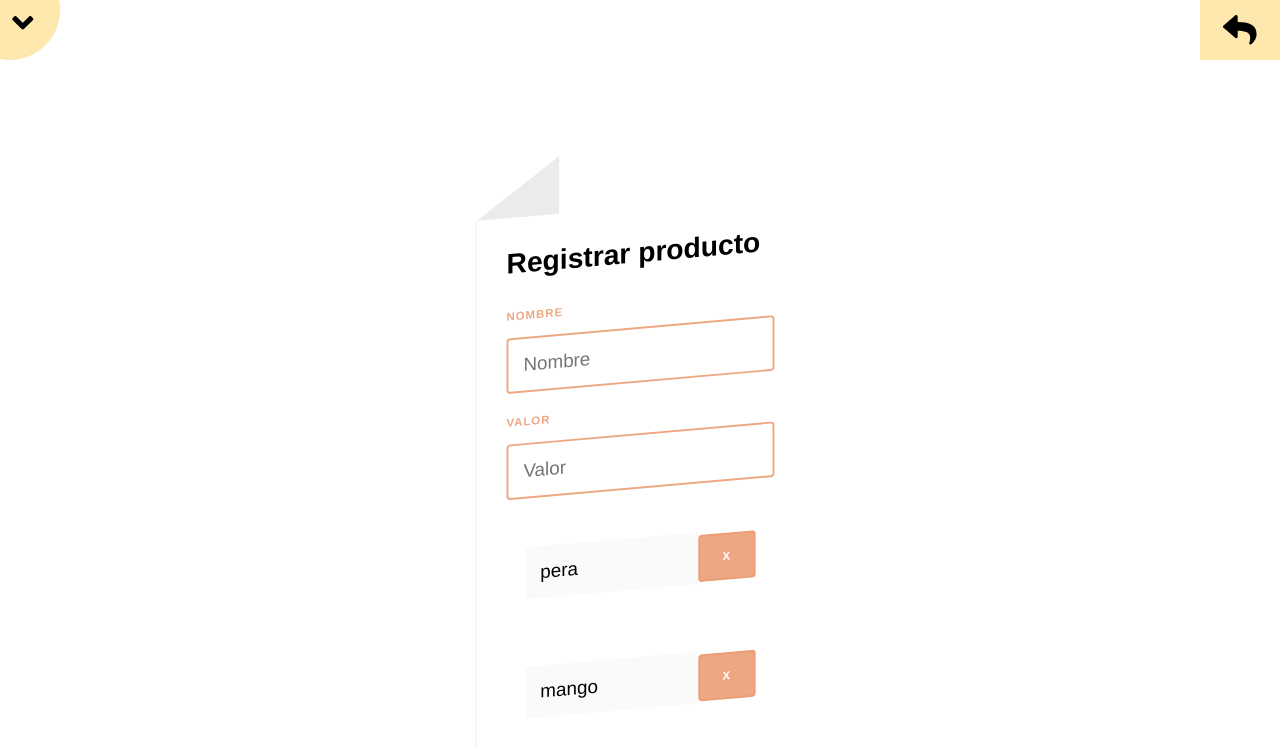
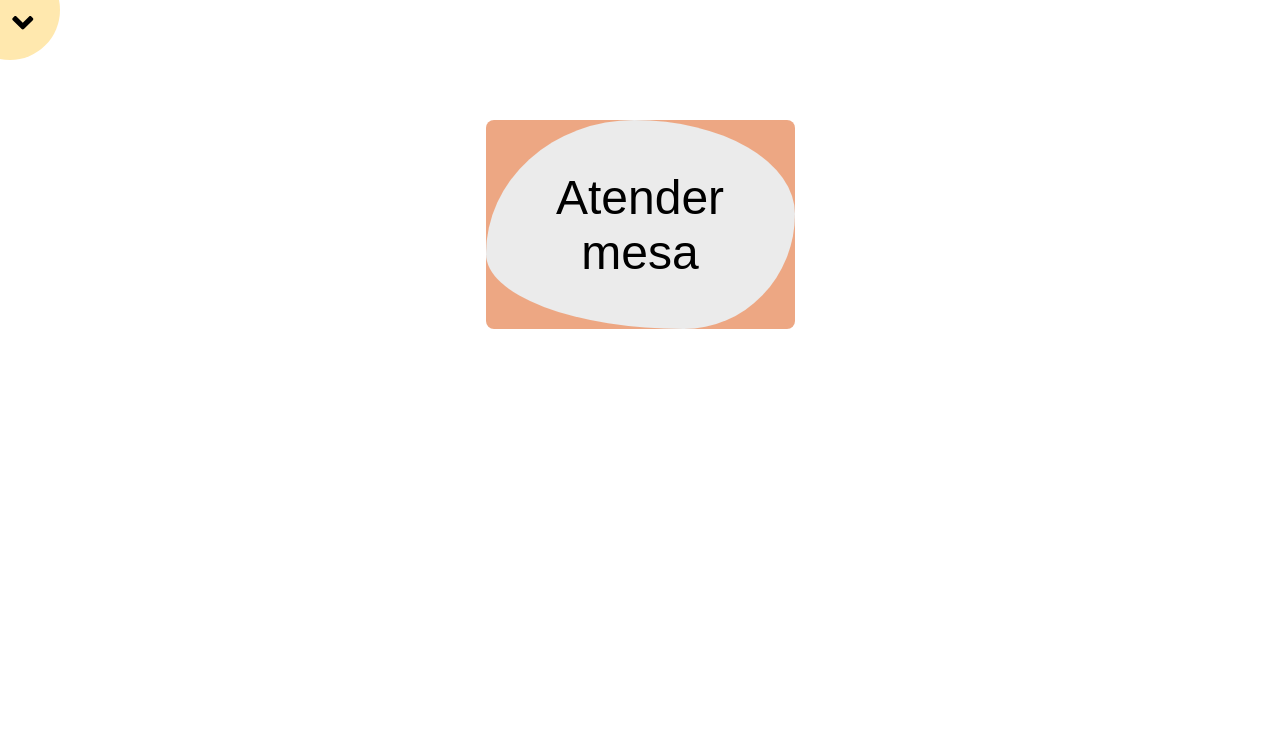
Before and after one commit to AaronAlicastro/waitress, a React (Create React App) app in the folder app/: page / in a window 1280 px wide. Shown: the top 748 px of the page. Built offline with nearby package versions, Linux system fonts and the light colour scheme.

Commit message:
principal worker view finished

```diff
--- a/app/src/App.jsx
+++ b/app/src/App.jsx
@@ -7,6 +7,7 @@ import AddWorkerAdm from "./pages/views/AddWorkerAdm";
 import AddTableAdm from "./pages/views/AddTableAdm";
 import AddProductAdm from "./pages/views/AddProductAdm";
 import IngreToProduct from "./pages/views/IngreToProduct";
+import PrincipalViewWorker from "./pages/PrincipalViewWorker";
 
 let dataBase = {
   productos: [
@@ -111,7 +112,15 @@ class App extends Component {
         lastView={lastView}
         goToView={(view, dataView) => this.goToView(view, dataView)}
         ingres={ingres}
-      />
+      />,
+
+      // workers
+      principalViewWorker: () => <PrincipalViewWorker
+        goToView={(view, dataView) => this.goToView(view, dataView)}
+        productos={dataBase.productos}
+        workers={dataBase.workers}
+        tables={dataBase.tables}
+      />,
     }
 
     if (this.aVer == "oneItemAdm") this.aVer = "principalViewAdm";
@@ -123,7 +132,7 @@ class App extends Component {
         view: "principalViewAdm",
         dataView: {}
       },
-      view: "addProductAdm",
+      view: "principalViewWorker",
       // view: this.aVer,
       dataView: {}
     }
--- /dev/null
+++ b/app/src/pages/PrincipalViewWorker.jsx
@@ -0,0 +1,35 @@
+import React, { useState } from "react";
+// import { IconContext } from "react-icons";
+// import {
+//     FaPlus
+// } from "react-icons/fa";
+import SideBoardFloat from "./views/components/SideBoardFloat";
+import Footer from "./views/components/Footer";
+import BigBoton from "./views/components/BigBoton";
+import QrScanner from "./views/components/QrScanner";
+import FloatBack from "./views/components/FloatBack";
+
+function PrincipalViewWorker(props) {
+    let [view, setView] = useState("beginning");
+    let viewToShow = {
+        "beginning": <div className="flexRowCenter">
+            <BigBoton
+                onClick={() => setView("QRscanner")}
+            >Atender mesa</BigBoton>
+        </div>,
+        "QRscanner": <div className="flexRowCenter">
+            <div style={{minWidth: "300px", minHeight: "450px"}}>
+                <QrScanner />
+            </div>
+        </div>
+    }
+
+    return <div className="pageDivApp">
+        <SideBoardFloat />
+        {(view == "QRscanner") ? <FloatBack onClick={() => setView("beginning")} /> : ""}
+        {viewToShow[view]}
+        <Footer />
+    </div>
+}
+
+export default PrincipalViewWorker;
--- /dev/null
+++ b/app/src/pages/views/components/BigBoton.jsx
@@ -0,0 +1,15 @@
+import React from "react";
+import "./styles/bigBoton.css";
+
+function BigBoton(props) {
+    return <div className="bigBoton_container">
+        <button
+            className="bigBoton"
+            onClick={props.onClick}
+        >
+            {props.children}
+        </button>
+    </div>
+}
+
+export default BigBoton;
--- /dev/null
+++ b/app/src/pages/views/components/styles/bigBoton.css
@@ -0,0 +1,19 @@
+.bigBoton_container {
+    background: var(--second_back);
+    display: inline-block;
+    width: 309px;
+    height: 209px;
+    border-radius: 8px;
+}
+
+.bigBoton {
+    width: inherit;
+    height: inherit;
+    border-radius: 48% 52% 36% 64% / 64% 45% 55% 36% ;
+    border: none;
+    outline: none;
+    font-size: var(--font_big);
+    padding: var(--general_space);
+    box-sizing: border-box;
+    background: var(--shadow);
+}
```
Also changed, not shown: 1 other file (tests, documents, lock files or other folders).
